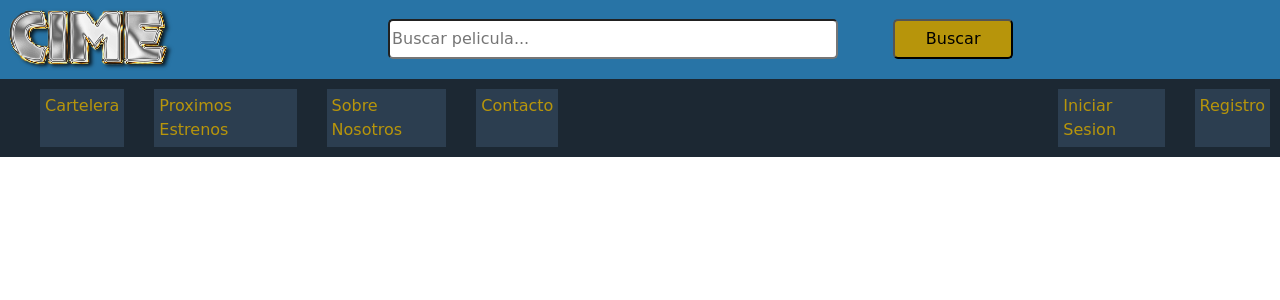
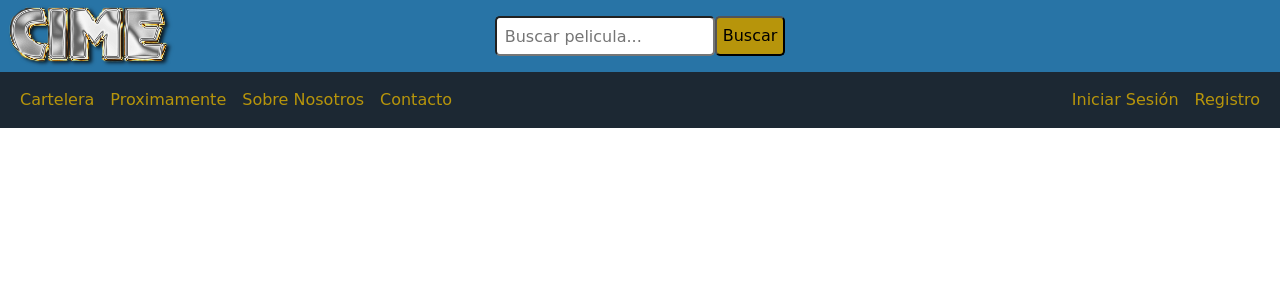
Before and after one commit to AlexHoyos/cime, a PHP site: page /app/Includes/header.php in a window 1280 px wide. Shown: the top 300 px of the page. Run offline with PHP 8.4, Linux system fonts and the light colour scheme; some libraries are stand-ins or nearby versions.

Commit message:
Mejoramiento del responsive del header y fontawesome añadido

```diff
--- a/app/Includes/header.php
+++ b/app/Includes/header.php
@@ -6,22 +6,49 @@
     <meta name="viewport" content="width=device-width, initial-scale=1.0">
     <link href="https://cdn.jsdelivr.net/npm/bootstrap@5.3.0-alpha1/dist/css/bootstrap.min.css" rel="stylesheet"
         integrity="sha384-GLhlTQ8iRABdZLl6O3oVMWSktQOp6b7In1Zl3/Jr59b6EGGoI1aFkw7cmDA6j6gD" crossorigin="anonymous">
+    <link rel="stylesheet" href="https://cdnjs.cloudflare.com/ajax/libs/font-awesome/6.3.0/css/all.min.css" integrity="sha512-SzlrxWUlpfuzQ+pcUCosxcglQRNAq/DZjVsC0lE40xsADsfeQoEypE+enwcOiGjk/bSuGGKHEyjSoQ1zVisanQ==" crossorigin="anonymous" referrerpolicy="no-referrer" />
     <link rel="stylesheet" href="<?= WEB_URL ?>/assets/css/global.css">
     <title>CIME</title>
 </head>
 <body>
     <header>
-        <div class="logo">
-            <img src="<?= WEB_URL ?>/app/Storage/LOGO.png">
-            <input type="text" class="buscar" placeholder="Buscar pelicula...">
-            <button type="button" class="btnbuscar">Buscar</button>
+        <div class="d-flex align-items-center justify-content-end justify-content-md-center p-3" id="headerAbove">
+            <img class="position-absolute" style="left:0;" src="<?= WEB_URL ?>/app/Storage/LOGO.png">
+            <form action="#" role="search" class=" d-flex align-items-center justify-content-center" >
+                <input type="text" class="buscar px-2" placeholder="Buscar pelicula...">
+                <button type="button" class="btnbuscar">Buscar</button>
+            </form>
         </div>
-        <nav>
-            <a href="" class="nav-link-1">Cartelera</a>
-            <a href="" class="nav-link-2">Proximos Estrenos</a>
-            <a href="" class="nav-link-3">Sobre Nosotros</a>
-            <a href="" class="nav-link-4">Contacto</a>
-            <a href="" class="nav-link-5">Iniciar Sesion</a>
-            <a href="" class="nav-link-6">Registro</a>
+        <nav class="navbar navbar-expand-lg" id="headerNav">
+            <div class="container-fluid">
+                <button class="navbar-toggler ms-auto mb-lg-0" type="button" data-bs-toggle="collapse" data-bs-target="#navbarNav" aria-controls="navbarNav" aria-expanded="false" aria-label="Toggle navigation">
+                    <i class="fa-solid fa-bars text-light"></i>
+                </button>
+                <div class="collapse navbar-collapse" id="navbarNav">
+                <ul class="navbar-nav">
+                    <li class="nav-item">
+                        <a class="nav-link active" aria-current="page" href="#">Cartelera</a>
+                    </li>
+                    <li class="nav-item">
+                        <a class="nav-link" href="#">Proximamente</a>
+                    </li>
+                    <li class="nav-item">
+                        <a class="nav-link" href="#">Sobre Nosotros</a>
+                    </li>
+                    <li class="nav-item">
+                        <a class="nav-link" href="#">Contacto</a>
+                    </li>
+
+                </ul>
+                <ul class="navbar-nav ms-md-auto">
+                    <li class="nav-item">
+                        <a class="nav-link align-self-right" href="#">Iniciar Sesión</a>
+                    </li>
+                    <li class="nav-item">
+                        <a class="nav-link" href="#">Registro</a>
+                    </li>
+                </ul>
+                </div>
+            </div>
         </nav>
     </header>
--- a/assets/css/global.css
+++ b/assets/css/global.css
@@ -6,48 +6,41 @@
     --gris-claro:#2C3E50;
     --fuente:'Tilt Neon', cursive;
 }
+* {
+    font-family: var(--fuente);
+}
 header
 {
     height:100%;
     width:100%;
-    font-family: var(--fuente);
 }
 
-.logo
+#headerAbove
 {
     background-color:var(--azul);
 }
-.buscar
+#headerAbove .buscar
 {
-    width:450px;
+    width:100%;
     height:40px;
-    margin-left:200px;
     border-radius:5px;
 }
-.btnbuscar
+#headerAbove .btnbuscar
 {
-    width:120px;
+    width:30%;
     height:40px;
     border-radius:5px;
     background-color:var(--dorado);
-    margin-left:50px;
 }
-nav
+nav#headerNav
 {
     background-color:var(--gris-oscuro);
-    display:flex;
-    padding:10px;
 }
-a{
-    text-decoration:none;
-    color:#B7950B;
-    margin-left:30px;
-    background-color:var(--gris-claro);
-    padding:5px;
+
+#headerNav .nav-link {
+    color: var(--dorado)
 }
-.nav-link-5
-{
-    margin-left:500px;
-    background-color:var(--gris-claro);
-    padding:5px;
+
+#headerNav .nav-link:hover {
+    filter: opacity(.9)
 }
```
